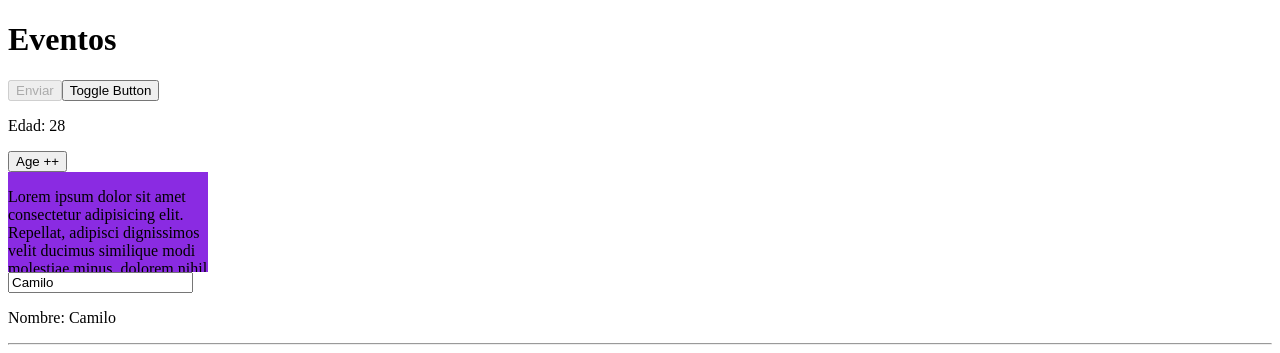
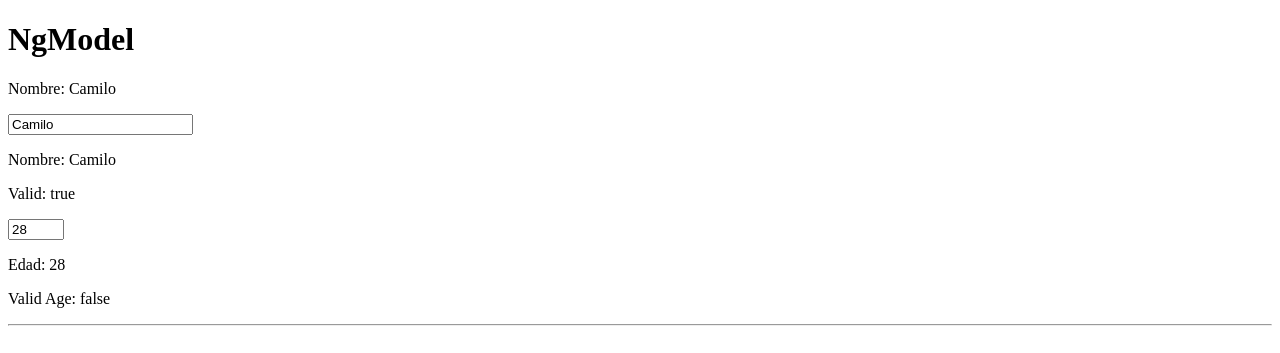
Before and after one commit to bolivar014/fundamentos-angular, an Angular app: page / in a window 1280 px wide. Shown: the top 353 px of the page. Built offline with nearby package versions, Linux system fonts and the light colour scheme.

Commit message:
data binding con ngModel

```diff
--- a/src/app/app.component.html
+++ b/src/app/app.component.html
@@ -1,3 +1,13 @@
+<h1>NgModel</h1>
+<p>Nombre: {{ person.name }}</p>
+<input type="text" required #nameInput="ngModel" [(ngModel)]="person.name">
+<p>Nombre: {{ person.name }}</p>
+<p>Valid: {{ nameInput.valid }}</p>
+<input type="number" max="10" min="10" required #ageInput="ngModel" [(ngModel)]="person.age">
+<p>Edad: {{ person.age }}</p>
+<p>Valid Age: {{ ageInput.valid }}</p>
+<hr/>
+
 <h1>Eventos</h1>
 <button [disabled]="btnDisabled">Enviar</button>
 <button (click)="toggleButton()">Toggle Button</button>
--- a/src/app/app.module.ts
+++ b/src/app/app.module.ts
@@ -1,6 +1,7 @@
 import { NgModule } from '@angular/core';
 import { BrowserModule } from '@angular/platform-browser';
-
+// Importamos modulo angular forms
+import { FormsModule } from '@angular/forms';
 import { AppComponent } from './app.component';
 
 @NgModule({
@@ -8,7 +9,8 @@
     AppComponent
   ],
   imports: [
-    BrowserModule
+    BrowserModule,
+    FormsModule
   ],
   providers: [],
   bootstrap: [AppComponent]
```
